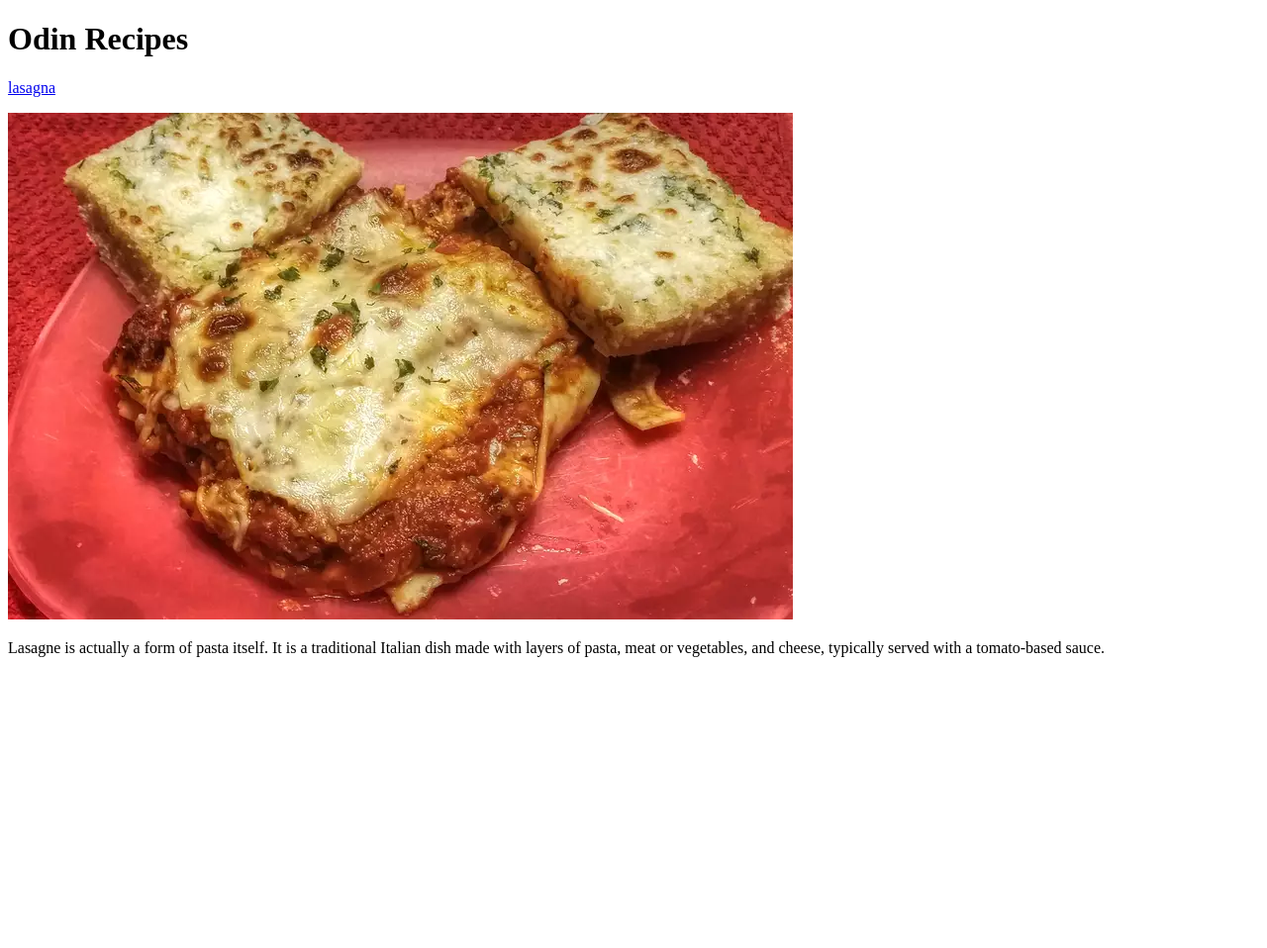
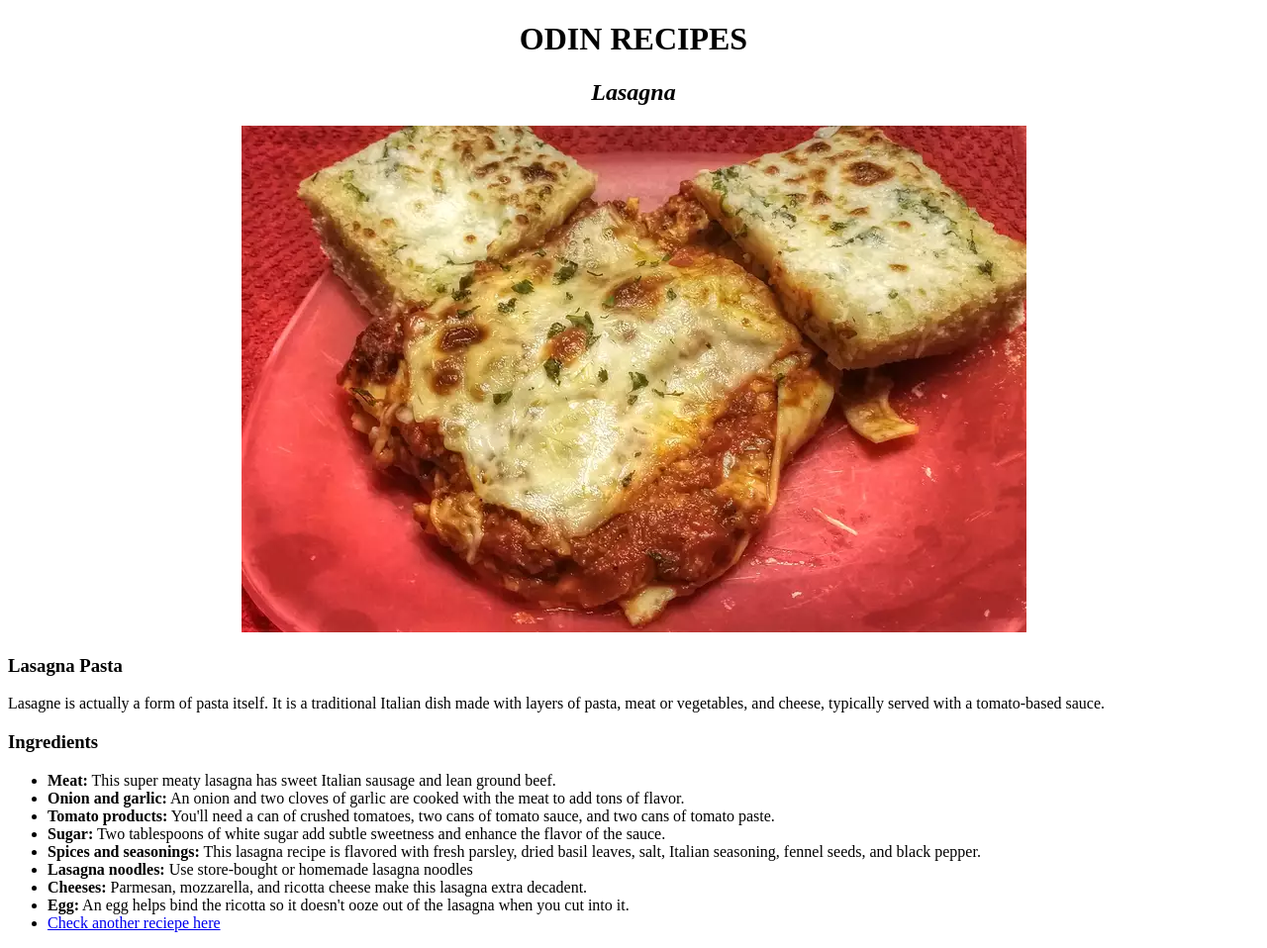
Before and after one commit to OlaMykel/odin-recipes, a plain HTML site: page index.html in a window 1280 px wide. Shown: the whole page at 99% size. Before the commit the page ends 800 px from the top, so only its background shows below. Drawn offline with Linux system fonts and the light colour scheme.

Commit message:
My Odin recipe project modified

```diff
--- a/index.html
+++ b/index.html
@@ -6,11 +6,23 @@
     </head>
 
     <body>
-        <h1>Odin Recipes</h1>
-        <a href="recipes/lasagna.html">lasagna</a>
-        <p><img src="./images/image.webp" alt="lasagna image"></p>
+        <h1><center>ODIN RECIPES</h1></center>
+        <h2><center><em>Lasagna</em></h2></center>
+        <p><center><img src="./images/image.webp" alt="lasagna image"></center></p>
+        <h3>Lasagna Pasta</h3>
         <p>Lasagne is actually a form of pasta itself. It is a traditional Italian dish made with layers of pasta, meat or vegetables, and cheese, typically served with a tomato-based sauce.</p>
-
+        <h3>Ingredients</h3>
+        <ul>
+            <li><strong>Meat:</strong> This super meaty lasagna has sweet Italian sausage and lean ground beef.</li>
+            <li><strong>Onion and garlic:</strong> An onion and two cloves of garlic are cooked with the meat to add tons of flavor.</li>
+            <li><strong>Tomato products:</strong> You'll need a can of crushed tomatoes, two cans of tomato sauce, and two cans of tomato paste.</li>
+            <li><strong>Sugar:</strong> Two tablespoons of white sugar add subtle sweetness and enhance the flavor of the sauce.</li>
+            <li><strong>Spices and seasonings:</strong> This lasagna recipe is flavored with fresh parsley, dried basil leaves, salt, Italian seasoning, fennel seeds, and black pepper.</li>
+            <li><strong>Lasagna noodles:</strong> Use store-bought or homemade lasagna noodles</li>
+            <li><strong>Cheeses:</strong> Parmesan, mozzarella, and ricotta cheese make this lasagna extra decadent.</li>
+            <li><strong>Egg:</strong> An egg helps bind the ricotta so it doesn't ooze out of the lasagna when you cut into it.</li>
+            <li><a href="https://www.simplyrecipes.com/recipes/lasagna/">Check another reciepe here</a></li>
+        </ul>
 
     </body>
 </html>
```
